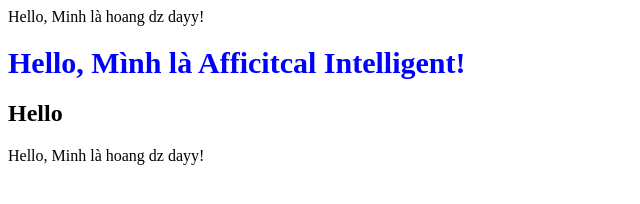
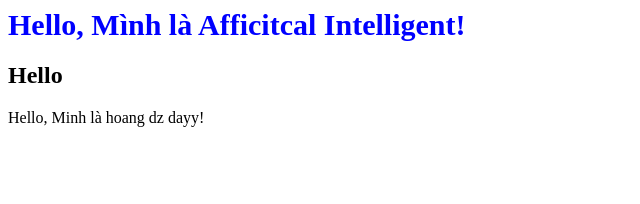
Before and after one commit to HoangIT17/hello, a plain HTML site: page hello.html in a window 1280 px wide. Shown: the whole page, without its empty margins (0-640 px from the left). Drawn offline with Linux system fonts and the light colour scheme.

Commit message:
Update hello.html file

```diff
--- a/hello.html
+++ b/hello.html
@@ -11,7 +11,6 @@
             </style>
         </head>
         <body>
-            Hello, Minh là hoang dz dayy!
             <h1>Hello, Mình là Afficitcal Intelligent!</h1>
             <h2>Hello</h2>
             Hello, Minh là hoang dz dayy!
```
